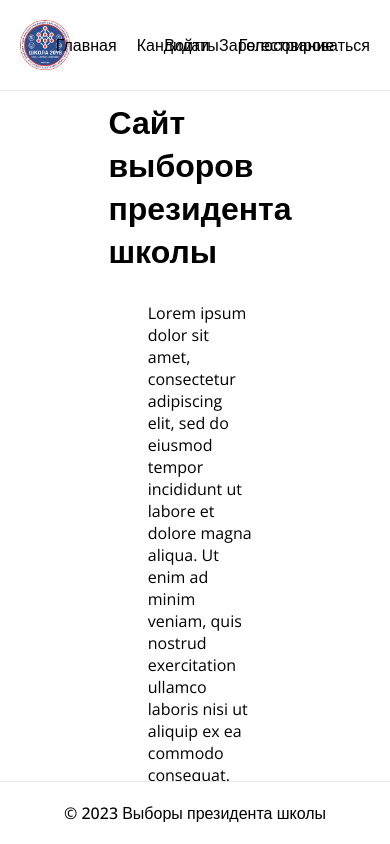
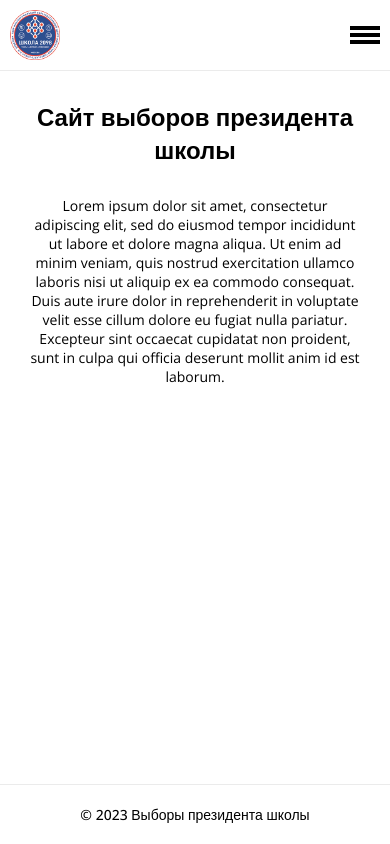
Before and after one commit to Wonderlus/school-president, a Next.js app: page / in a window 390 px wide. Built offline with nearby package versions, Linux system fonts and the light colour scheme; no server answers.

Commit message:
added adaptive main page and burger element

```diff
--- a/src/app/page.jsx
+++ b/src/app/page.jsx
@@ -6,7 +6,7 @@ export default function Home() {
     return (
         <main className={styles.main}>
             <h1 className={styles.title}>Сайт выборов президента школы</h1>
-            <p>Lorem ipsum dolor sit amet, consectetur adipiscing elit, sed do eiusmod tempor incididunt ut labore et dolore magna aliqua. Ut enim ad minim veniam, quis nostrud exercitation ullamco laboris nisi ut aliquip ex ea commodo consequat. Duis aute irure dolor in reprehenderit in voluptate velit esse cillum dolore eu fugiat nulla pariatur. Excepteur sint occaecat cupidatat non proident, sunt in culpa qui officia deserunt mollit anim id est laborum.</p>
+            <p className={styles.info}>Lorem ipsum dolor sit amet, consectetur adipiscing elit, sed do eiusmod tempor incididunt ut labore et dolore magna aliqua. Ut enim ad minim veniam, quis nostrud exercitation ullamco laboris nisi ut aliquip ex ea commodo consequat. Duis aute irure dolor in reprehenderit in voluptate velit esse cillum dolore eu fugiat nulla pariatur. Excepteur sint occaecat cupidatat non proident, sunt in culpa qui officia deserunt mollit anim id est laborum.</p>
         </main>
     );
 }
--- a/src/app/page.module.css
+++ b/src/app/page.module.css
@@ -7,6 +7,32 @@
     gap: 30px;
     flex-direction: column;
     align-items: center;
+    text-align: center;
+}
 
 
+@media (max-width: 900px) {
+    .main {
+        padding: 100px 100px 0 100px;
+    }
 }
+
+@media (max-width: 717px) {
+    .main {
+        padding: 100px 30px 0 30px;
+    }
+
+    .title {
+        font-size: 32px;
+    }
+}
+
+@media (max-width: 414px) {
+    .title {
+        font-size: 24px;
+    }
+
+    .info {
+        font-size: 14px;
+    }
+}
--- a/src/app/vote/page.jsx
+++ b/src/app/vote/page.jsx
@@ -59,7 +59,7 @@ const Vote = () => {
                 <h4>Березкин Дмитрий Петрович</h4>
                 {status === "unauthenticated" || status === "loading" ? (
                     <div className={styles.needLogin}>
-                        Зарегестрируйтесь или войдите, чтобы проголосовать
+                        Зарегистрируйтесь или войдите, чтобы проголосовать
                     </div>
                 ) : (
                     <>
@@ -84,7 +84,7 @@ const Vote = () => {
                 <h4>Хиневич Максим Дмитриевич</h4>
                 {status === "unauthenticated" || status === "loading" ? (
                     <div className={styles.needLogin}>
-                        Зарегестрируйтесь или войдите, чтобы проголосовать
+                        Зарегистрируйтесь или войдите, чтобы проголосовать
                     </div>
                 ) : (
                     <>
@@ -109,7 +109,7 @@ const Vote = () => {
                 <h4>Касесалу Герман Янович</h4>
                 {status === "unauthenticated" || status === "loading" ? (
                     <div className={styles.needLogin}>
-                        Зарегестрируйтесь или войдите, чтобы проголосовать
+                        Зарегистрируйтесь или войдите, чтобы проголосовать
                     </div>
                 ) : (
                     <>
--- a/src/components/Footer/Footer.module.css
+++ b/src/components/Footer/Footer.module.css
@@ -18,3 +18,9 @@
     font-weight: 500;
 
 }
+
+@media (max-width: 414px) {
+    .title {
+        font-size: 14px;
+    }
+}
--- a/src/components/Navbar/Navbar.jsx
+++ b/src/components/Navbar/Navbar.jsx
@@ -4,14 +4,17 @@ import {signOut, useSession} from "next-auth/react";
 import styles from "./Navbar.module.css"
 import Link from "next/link";
 import Image from "next/image";
+import { useRouter } from "next/navigation";
 
 const Navbar = () => {
 
     const {data: session, status} = useSession();
+    const router = useRouter()
+
     return (
         <header className={styles.container}>
             <div className={styles.navbar}>
-                <Image src={"/logo.jpg"} alt="School2098" className={styles.logo} width={50} height={50}/>
+                <Image onClick={() => {router.push("/")}} src={"/logo.jpg"} alt="School2098" className={styles.logo} width={50} height={50}/>
                 <div className={styles.links}>
                     <Link className={styles.link} href={"/"}>Главная</Link>
                     <Link className={styles.link} href={"/candidates"}>Кандидаты</Link>
@@ -20,15 +23,21 @@ const Navbar = () => {
                 {status === "unauthenticated" || status === "loading" ? (
                     <div className={styles.authLinks}>
                         <Link className={styles.link} href={"/login"}>Войти</Link>
-                        <Link className={styles.link} href={"/registration"}>Зарегестрироваться</Link>
+                        <Link className={styles.link} href={"/registration"}>Зарегистрироваться</Link>
                     </div>
 
                 ) : (
                     <div className={styles.authLinks}>
-                        <div className={styles.firstname}>{session.user.fullname}</div>
+                        <div className={styles.firstname}>{session.user?.fullname}</div>
                         <button className={styles.signout} onClick={() => signOut()}>Выйти</button>
                     </div>
                 )}
+                <div className={styles.burgerLinksAll}>
+
+                </div>
+                <div className={styles.burger}>
+                    <div className={styles.burgerInner}></div>
+                </div>
             </div>
         </header>
      );
--- a/src/components/Navbar/Navbar.module.css
+++ b/src/components/Navbar/Navbar.module.css
@@ -7,7 +7,7 @@
     padding: 20px;
     width: 100%;
 
-    border-bottom: 1px solid #ebebeb
+    border-bottom: 1px solid #ebebeb;
 }
 
 .navbar {
@@ -31,7 +31,9 @@
     align-items: center;
 }
 
-
+.logo {
+    cursor: pointer;
+}
 
 .link {
     text-decoration: none;
@@ -57,3 +59,78 @@
     background-color: #000;
     color: #fff;
 }
+
+.burger {
+    padding: 8px 0;
+    cursor: pointer;
+    display: none
+}
+
+.burgerInner {
+    position: relative;
+    width: 30px;
+    height: 4px;
+    background: #000;
+}
+
+.burgerInner::after {
+    content: "";
+    display: block;
+    position: absolute;
+    left: 0;
+    bottom: 0;
+    width: 100%;
+    height: 100%;
+    background: #000;
+    transform: translateY(7px);
+}
+
+.burgerInner::before {
+    content: "";
+    display: block;
+    position: absolute;
+    left: 0;
+    top: 0;
+    width: 100%;
+    height: 100%;
+    background: #000;
+    transform: translateY(-7px);
+}
+
+@media (max-width: 900px) {
+    .links {
+        position: static;
+        transform: translate(0, 0);
+    }
+}
+
+@media (max-width: 717px) {
+    .logo {
+        display: none;
+    }
+}
+
+@media (max-width: 640px) {
+
+    .container {
+        padding: 10px;
+    }
+
+    .links {
+        display: none;
+    }
+
+    .authLinks {
+        display: none;
+    }
+
+    .logo {
+        display: block;
+    }
+
+    .burger {
+        display: block;
+    }
+
+
+}
```
Also changed, not shown: 1 other file (tests, documents, lock files or other folders).
